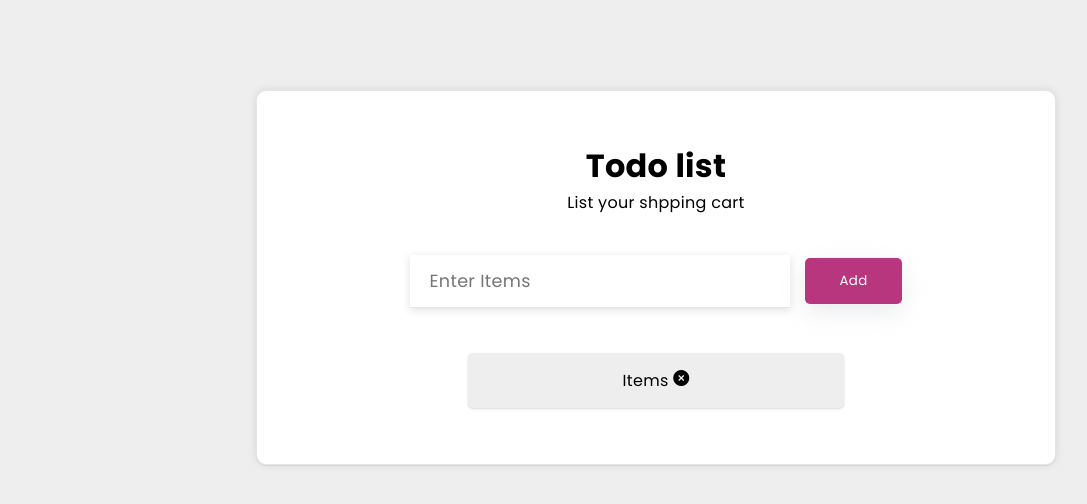
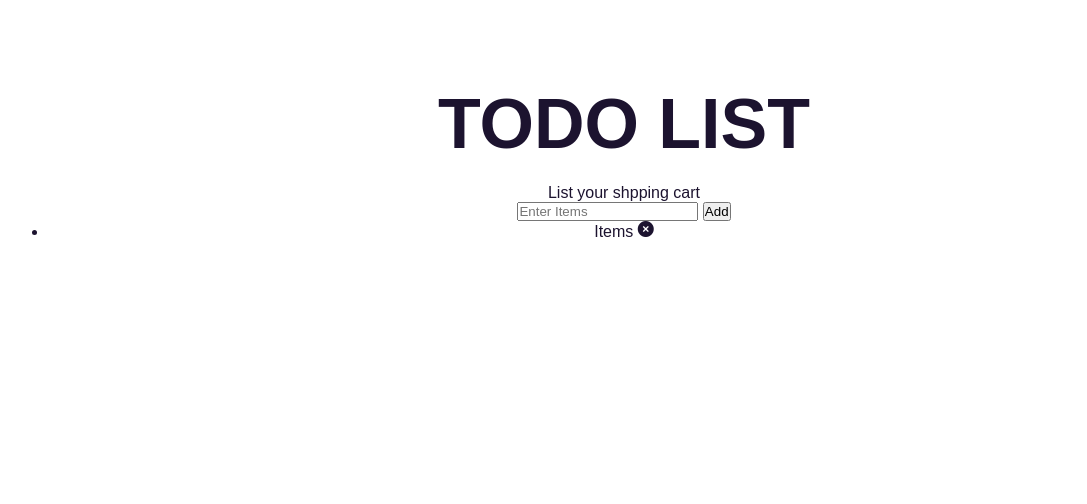
Before and after one commit to mdkaiyum75/Todo_list, a plain HTML site: page index.html in a window 1280 px wide. Shown: the whole page, without its empty margins (16-1103 px from the left). Drawn offline with nearby package versions, Linux system fonts and the light colour scheme.

Commit message:
Update style.css

```diff
--- a/style.css
+++ b/style.css
@@ -1,159 +1,38 @@
 * {
+    margin:0;
+    padding:0;
+    box-sizing:border-box;
     font-family: sans-serif;
-    box-sizing: border-box;
-    margin: 0;
-    padding: 0;
-    font-family: 'Poppins', sans-serif;
-    letter-spacing: 0.3px;
 }
+
 body {
-    background-color: #eee;
-    display: flex;
-    align-items: center;
-    justify-content: center;
+    padding:5%;
+    color: #1c132f;
+    text-align: center;
 }
-#todo-app {
-    width: 90%;
-    margin-left: 5%;
-    height: fit-content;
-    background-color: #eee;
-    padding: 2% 5%;
-    display: flex;
-    align-items: center;
-    justify-content: center;
-    flex-direction: column;
+
+h1{
+    font-size: 70px;
+    text-transform: uppercase;
+    padding: 20px;
+
+}
+h2 {
+    padding: 20px;
+    font-size:40px;
+
+}
+h3 {
+    padding:10px;
 
 }
 
-.flex-container {
-    margin-top: 4rem;
-    width: 50rem;
-    background-color: #fff;
-    border-radius: 10px;
-    border: 1px solid rgba(0,0,0,0.1);
-    padding: 4%;
-    box-shadow: rgba(17, 17, 26, 0.05) 0px 1px 0px, rgba(17, 17, 26, 0.1) 0px 0px 8px;    display: flex;
-    align-items: center;
-    flex-direction: column;
-    align-items: center;
-    flex-wrap: wrap;
-}
-
-.top-texts {
-    text-align: center;
-    padding: 10px;
-}
-
-.inputs {
-    margin: 10px;
-    padding: 20px;
-    display: flex;
-    align-items: center;
-    justify-content: center;
-    text-align: center;
+input[type=color] {
+    margin:20px;
+    width: 50px;
+    height: 50px;
+    border:none;
+    outline:none;
+    margin-top: 50px;
 
 }
-input {
-    font-size: 1.1rem;
-    padding: 13px 20px;
-    outline: none;
-    border: none;
-    font-style: 400;
-    border-bottom: 1px solid rgba(0,0,0,0.1);
-    box-shadow: rgba(99, 99, 99, 0.2) 0px 2px 8px 0px;
-    margin-right: 15px;
-    transition: 0.8s cubic-bezier(0.075, 0.82, 0.165, 1);
-}
-
-
-#enter {
-    padding: 13px 35px;
-    background-color: #ac1467da;
-    border-radius: 5px;
-    border: none;
-    outline: none;
-    color: white;
-    cursor: pointer;
-    box-shadow: rgba(149, 157, 165, 0.2) 0px 8px 24px;
-    transition: 0.3s all;
-}
-
-#enter:hover {
-    box-shadow: rgba(0, 0, 0, 0.16) 0px 1px 4px;
-    background-color: #8a1053da;
-
-}
-ul {
-    width: 23.5rem;
-    padding: 10px 0;
-    border-radius: 5px;
-    display: flex;
-    align-items: center;
-    justify-content: center;
-    flex-wrap: wrap;
-}
-
-li {
-    list-style-type: none;
-    text-align: center;
-    display: block;
-    width: 100%;
-    padding: 15px;
-    background-color: #eee;
-    margin: 5px 0;
-    border-radius: 5px;
-    box-shadow: rgba(0, 0, 0, 0.1) 0px 1px 3px 0px, rgba(0, 0, 0, 0.06) 0px 1px 2px 0px;
-    transition: 0.4s all;
-}
-
-
-
-@media screen and (max-width:800px) {
-    .flex-container {
-        width: 35rem;
-        padding: 2%;
-    }
-    ul {
-        width: 15rem;
-    }
-}
-@media screen and (max-width:600px) {
-
-    .flex-container{
-        width: 20rem;
-    }
-
-    .inputs {
-        display: block;
-        padding: 0;
-        margin: 5px;
-        font-size: 1rem;
-
-    }
-
-    .input {
-        width: 100%;
-
-    }
-    #enter {
-        margin: 10px;
-    }
-
-    .top-texts {
-        padding: 20px;
-    }
-}
-
-@media screen and (min-width:1400px){
-    body {
-        font-size: 1.3rem;
-    }
-
-    .flex-container {
-        width: 65rem;
-    }
-
-    .top-texts {
-        padding: 10px;
-    }
-}
```
